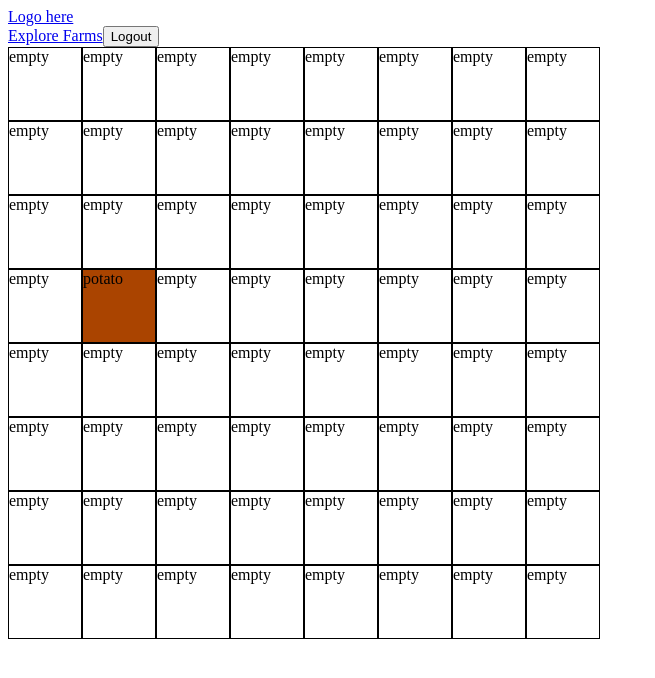
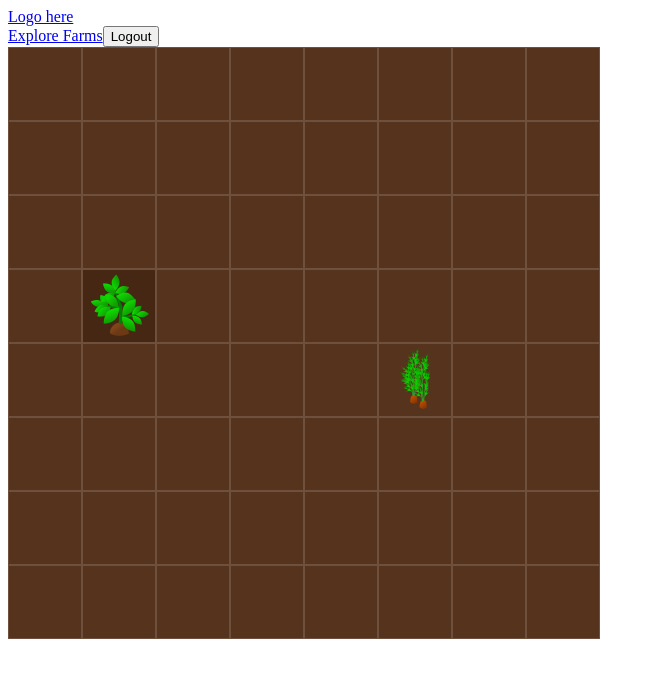
Before and after one commit to accprudolfs/averill, a React app in the folder packages/averill-client/: page /myfarm in a window 1280 px wide. Shown: the top 678 px of the page, without its empty margins (0-655 px from the left). Built offline with nearby package versions, Linux system fonts and the light colour scheme.

Commit message:
adds base for plant and tile display

```diff
--- a/packages/averill-client/src/components/Farm/Farm.jsx
+++ b/packages/averill-client/src/components/Farm/Farm.jsx
@@ -1,5 +1,6 @@
 import React from 'react'
 import styles from './Farm.module.css'
+import Plant from '../Plant/Plant.jsx'
 
 export default function Farm(props) {
   const tiles = []
@@ -9,18 +10,20 @@ export default function Farm(props) {
     )
     if (plant) {
       tiles.push(
+        // TODO: add click and drop events to this div
         <div
           key={`tile-${i}`}
-          className={[
-            styles['farm-tile'],
-            styles[plant.watered ? 'farm-tile-watered' : 'farm-tile-unwatered'],
-          ].join(' ')}
+          className={styles[plant.watered ? 'farm-tile-watered' : 'farm-tile']}
         >
-          {plant.plant}
+          <Plant type={plant.plant} stage={2} />
         </div>,
       )
     } else {
-      tiles.push(<div className={styles['farm-tile']}>empty</div>)
+      tiles.push(
+        <div className={styles['farm-tile']}>
+          <Plant type="none" stage={0} />
+        </div>,
+      )
     }
   }
   return <div className={styles.farm}> {tiles}</div>
--- a/packages/averill-client/src/components/Farm/Farm.module.css
+++ b/packages/averill-client/src/components/Farm/Farm.module.css
@@ -7,13 +7,13 @@
 .farm-tile {
   width: 72px;
   height: 72px;
-  border: 1px solid black;
+  background-color: #55331c;
+  border: 1px solid #6e503c;
 }
 
 .farm-tile-watered {
-  background-color: #aa4400;
+  width: 72px;
+  height: 72px;
+  background-color: #452713;
+  border: 1px solid #6e503c;
 }
-
-.farm-tile-unwatered {
-  background-color: #bb8800;
-}
--- /dev/null
+++ b/packages/averill-client/src/components/Plant/Plant.jsx
@@ -0,0 +1,26 @@
+import React from 'react'
+import plants from './plants.png'
+
+const plantTypes = ['none', 'potato', 'carrot', 'apple', 'banana']
+const cellSize = 72
+
+/**
+ * @param type type of plant to be displayed
+ * @param stage growth stage [0-2]
+ * @returns image of the plant from image sprite sheet
+ */
+export default function Plant(props) {
+  return (
+    <img
+      src={plants}
+      style={{
+        'object-fit': 'none',
+        'object-position': `${props.stage * cellSize * -1}px ${
+          plantTypes.indexOf(props.type) * cellSize * -1
+        }px`,
+        width: cellSize,
+        height: cellSize,
+      }}
+    ></img>
+  )
+}
--- a/packages/averill-client/src/views/MyFarmView.jsx
+++ b/packages/averill-client/src/views/MyFarmView.jsx
@@ -14,6 +14,12 @@ export default function MyFarmView() {
             x: 1,
             y: 3,
           },
+          {
+            plant: 'carrot',
+            watered: false,
+            x: 5,
+            y: 4,
+          },
         ]}
       />
     </div>
```
Also changed, not shown: packages/averill-client/src/components/Plant/plants.png (added).
